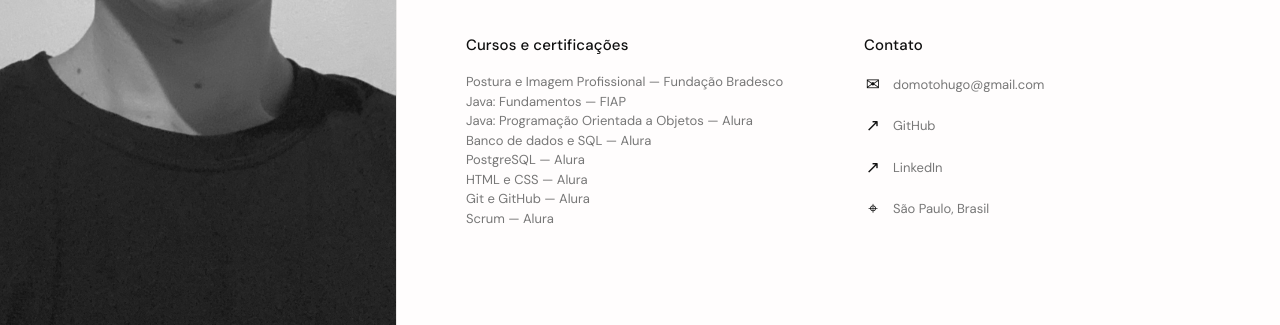
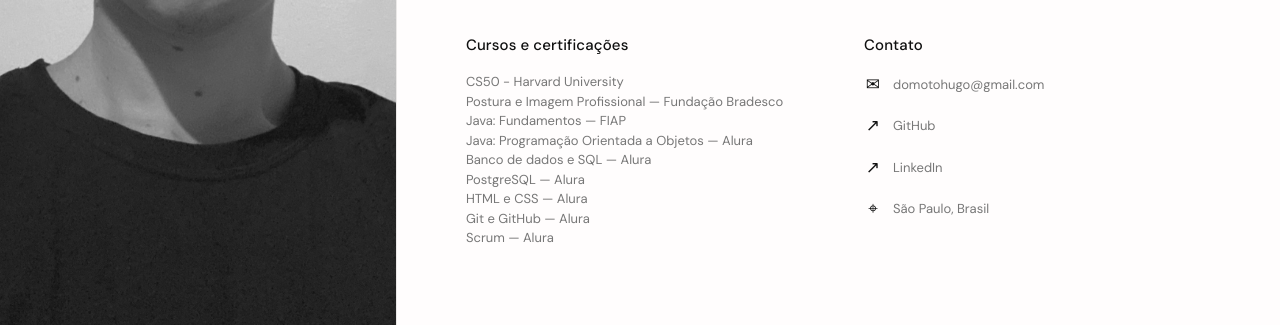
Before and after one commit to hugoyuji/portfolio, a plain HTML site: page index.html in a window 1280 px wide. Shown: the part 1209-1534 px from the top of the page. Drawn offline with Linux system fonts and the light colour scheme.

Commit message:
feat: atualiza cursos e certificacoes

```diff
--- a/index.html
+++ b/index.html
@@ -121,6 +121,7 @@
             <section class="resume-block courses-block" aria-labelledby="courses-title">
               <h3 id="courses-title">Cursos e certificações</h3>
               <ul>
+                <li>CS50 - Harvard University</li>
                 <li>Postura e Imagem Profissional — Fundação Bradesco</li>
                 <li>Java: Fundamentos — FIAP</li>
                 <li>Java: Programação Orientada a Objetos — Alura</li>
```
